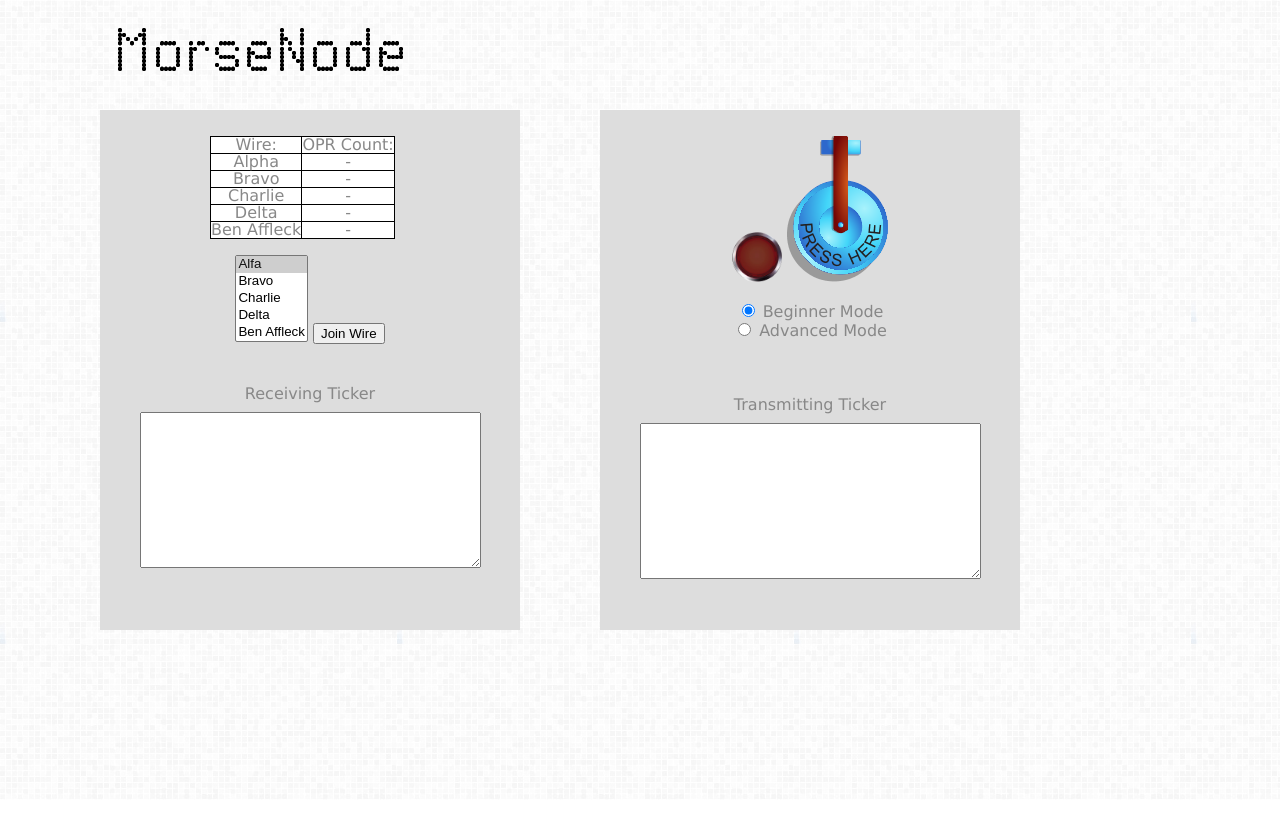
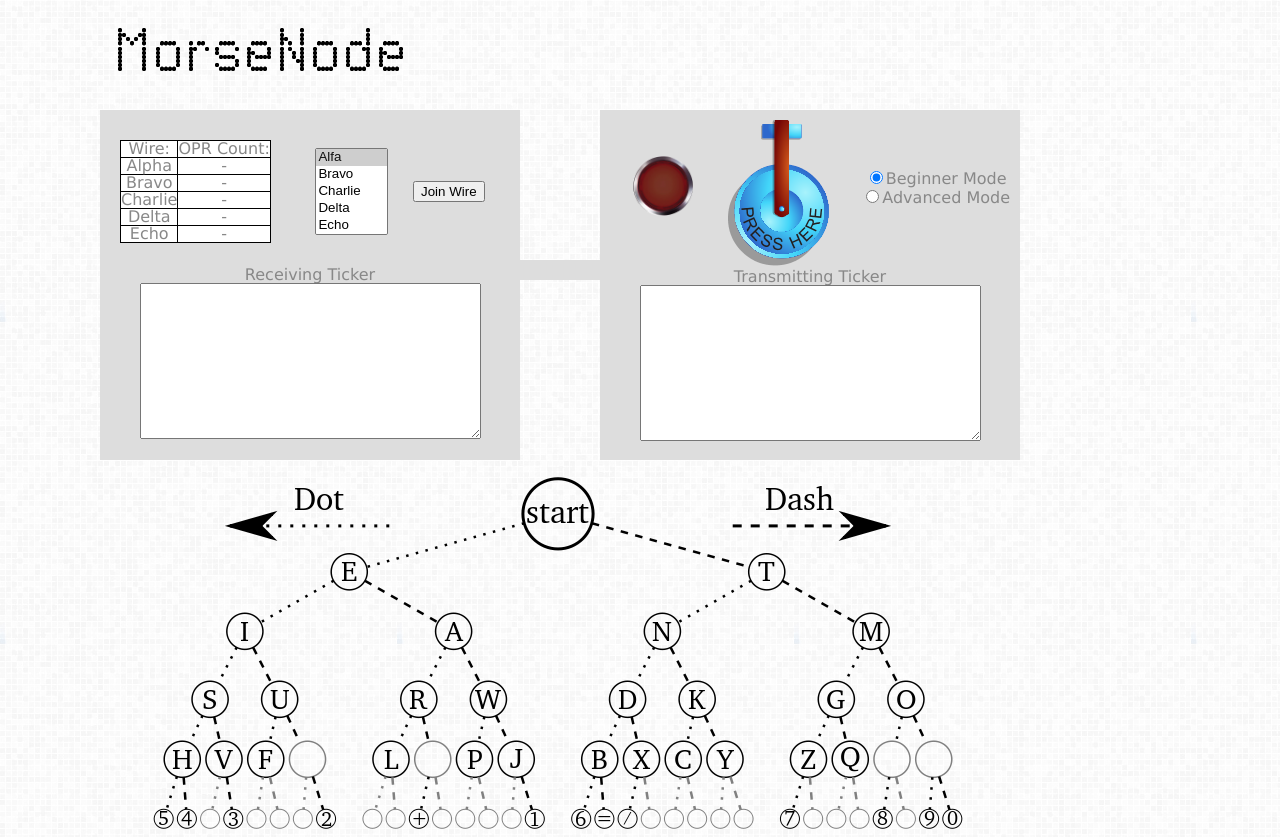
Before and after one commit to JamesMarcogliese/MorseNode, a website: page views/index.html in a window 1280 px wide. Before the commit the page ends 800 px from the top, so only its background shows below. Drawn offline with nearby package versions, Linux system fonts and the light colour scheme; files that its build step writes are made by us from their sources; no server answers; files whose address does not match are found by name.

Commit message:
Updated UI.

```diff
--- a/public/javascripts/morseNodeClient.js
+++ b/public/javascripts/morseNodeClient.js
@@ -9,7 +9,7 @@
 	var dotTone = new Howl({
 		urls: ['/sounds/dotTone.ogg']
 	});
-	var wiretable = document.getElementById('wiretable');
+	var wiretable = document.getElementById('wireTable');
 	var $dashDelay, $characterDelay;
 
 	//Populates the wire population table
@@ -31,7 +31,7 @@
 
 	//Changes selected room
 	function changeWire() {
-		selectedWire = getSelectedText('Wires');
+		selectedWire = getSelectedText('wires');
 		if (selectedWire === null){
 		return;
 		}
@@ -39,8 +39,8 @@
 			socket.emit("change wire", selectedWire);
 			oldSelectedWire = selectedWire;
 		}
-		document.getElementById('TickerIn').value = "";
-		document.getElementById('TickerOut').value = "";
+		document.getElementById('tickerIn').value = "";
+		document.getElementById('tickerOut').value = "";
 	}
 
 	//Fills the textArea with received data
@@ -51,7 +51,7 @@
 	//Sends out a space character when called
 	function appendSpace() {
 		socket.emit('send morse signal', "/");
-		addText('TickerOut', "/");
+		addText('tickerOut', "/");
     }
 
 	//Depending on mode selection, timings on transmission will change.
@@ -69,14 +69,14 @@
 	$( "input[type=radio]" ).on("click", getSelectedMode);
 
 	//Distinguishes between clicks and long clicks and sends corresponding morse code.
-    $( '#Clicker').mayTriggerLongClicks( {
+    $( '#clicker').mayTriggerLongClicks( {
 		delay: $dashDelay
     } ).on( 'longClick', function() {
 		socket.emit('send morse signal', "-");
-		addText('TickerOut',"-");
+		addText('tickerOut',"-");
     } ).on( 'click', function() {
 		socket.emit('send morse signal', ".");
-		addText('TickerOut',".");
+		addText('tickerOut',".");
     } );
 
 	//Gets signal from server.
@@ -86,25 +86,25 @@
 		} else if (msg === "-"){
 			dashTone.play();
 		}
-		addText('TickerIn',msg);
+		addText('tickerIn',msg);
     });
 
 	//Flashes the indicator light on and off as data is sent.
-	$('#Clicker').mousedown(function () {
+	$('#clicker').mousedown(function () {
 		var src = "/images/lighton.png";
-		$('#Light').attr("src", src);
+		$('#light').attr("src", src);
 		clearTimeout(spaceTimer);
 		return false;
     });
-    $('#Clicker').mouseup(function () {
+    $('#clicker').mouseup(function () {
 		spaceTimer = setTimeout(appendSpace, $characterDelay);
 		var src = "/images/lightoff.png";
-		$("#Light").attr("src", src);
+		$("#light").attr("src", src);
 		return false;
     });
-    $('#Clicker').mouseout(function () {
+    $('#clicker').mouseout(function () {
 		var src = "/images/lightoff.png";
-		$("#Light").attr("src", src);
+		$("#light").attr("src", src);
 		return false;
     });
 
--- a/public/stylesheets/style.css
+++ b/public/stylesheets/style.css
@@ -15,6 +15,19 @@ body {
 
 p {
     padding: 10px;
+}
+
+FORM {font-size: 0; }
+
+FORM DL {
+    display: inline-block;
+    font-size: 12pt;
+    vertical-align: top;
+    /*width: 200px;*/ /* Specify width if needed. */
+}
+
+table,th,td {
+	border: 1px solid black;
 }
 
 #wrapper {
@@ -35,16 +48,12 @@ p {
 	position:relative;
 }
 
-table,th,td {
-	border: 1px solid black;
-}
-
 #leftside {
 	position: absolute;
 	left: 0px;
 	top: 100px;
 	width: 400px;
-	height: 500px;
+	height: 330px;
 	background-color: rgb(221, 221, 221);
 	padding: 10px;
 	font-size: 12pt;
@@ -58,7 +67,7 @@ table,th,td {
 	left: 500px;
 	top: 100px;
 	width: 400px;
-	height: 500px;
+	height: 330px;
 	background-color: rgb(221, 221, 221);
 	padding: 10px;
 	font-size: 12pt;
@@ -67,12 +76,59 @@ table,th,td {
 	font-family: Verdana,Geneva,sans-serif;
 }
 
-#wiretable {
+.block {
+	position: absolute;
+	left: 400px;
+	top: 250px;
+	width: 100px;
+	height: 20px;
+	background-color: rgb(221, 221, 221);
+}
+
+#modes {
+	float: right;
+}
+#wireTable {
 	position: relative;
+	left: 10px;
+	top:20px;
+}
+
+#tickerIn {
+	position: relative;
+	top:-45px;
+}
+
+#tickerInLabel {
+	position: relative;
+	top:-45px;
+}
+
+#wires {
+	position: relative;
+	top: -75px;
+	left: 80px;
+}
+
+#changeButton {
+	position: relative;
+	top: -110px;
 	left: 100px;
 }
 
-#TickerIn {
+#light {
 	position: relative;
+	top: -50px;
+	left: -20px;
+}
 
+#clicker {
+	position: relative;
+	left: 10px;
 }
+
+#legend {
+	position: relative;
+	top: 390px;
+	left: 40px;
+}
--- a/views/index.html
+++ b/views/index.html
@@ -11,64 +11,50 @@
         </div>
         <div id="content">
 			<div id="leftside">
-				<br>
-				<table id="wiretable" bgcolor="white">
-				<tr>
-				<th>Wire:</th>
-				<th>OPR Count:</th>
-				</tr>
-				<tr>
-				<td>Alpha</td>
-				<td>-</td>
-				</tr>
-				<tr>
-				<td>Bravo</td>
-				<td>-</td>
-				</tr>
-				<tr>
-				<td>Charlie</td>
-				<td>-</td>
-				</tr>
-				<tr>
-				<td>Delta</td>
-				<td>-</td>
-				</tr>
-				<tr>
-				<td>Ben Affleck</td>
-				<td>-</td>
-				</tr>
+				<table id="wireTable" bgcolor="white">
+				<tr><th>Wire:</th><th>OPR Count:</th></tr>
+				<tr><td>Alpha</td><td>-</td></tr>
+				<tr><td>Bravo</td><td>-</td></tr>
+				<tr><td>Charlie</td><td>-</td></tr>
+				<tr><td>Delta</td><td>-</td></tr>
+				<tr><td>Echo</td><td>-</td></tr>
 				</table>
-				<br>
-				<select name="Wires" id="Wires" size="5">
+				<select name="Wires" id="wires" size="5">
 				<option value="Alfa" Selected>Alfa</option>
 				<option value="Bravo">Bravo</option>
 				<option value="Charlie">Charlie</option>
 				<option value="Delta">Delta</option>
+				<option value="Echo">Echo</option>
 				<option value="Ben Affleck">Ben Affleck</option>
 				</select>
-				<button type="button" onclick="changeWire();">Join Wire</button>
+				<button type="button" id="changeButton" onclick="changeWire();">Join Wire</button>
 				<br>
-				<br>
-				<br>
-				<p>Receiving Ticker</p>
-				<textarea rows="10" cols="40" id="TickerIn" wrap="hard" readonly></textarea>
+				<form>
+					<dl>
+						<dt><label for="tickerIn" id="tickerInLabel">Receiving Ticker</label>
+						<dd><textarea rows="10" cols="40" id="tickerIn" wrap="hard" readonly></textarea>
+					</dl>
+				</form>
 			</div>
 			<div id="rightside">
-				<br>
-				<img src="/images/lightoff.png" id="Light" alt="LightBulb" width="50" height="50">
-				<input type="image" id="Clicker" alt="MorseClicker" src="/images/button.png">
-				<br>
-				<br>
-				<input type="radio" name="mode" value="Beginner" checked> Beginner Mode
-				<br>
-				<input type="radio" name="mode" value="Advanced"> Advanced Mode
-				<br>
-				<br>
-				<br>
-				<br>
-				<p>Transmitting Ticker</p>
-				<textarea rows="10" cols="40" id="TickerOut" wrap="hard" readonly></textarea>
+				<img src="/images/lightoff.png" id="light" alt="LightBulb" width="60" height="60">
+				<input type="image" id="clicker" alt="MorseClicker" src="/images/button.png">
+				<div id="modes">
+					<br>
+					<br>
+					<br>
+					<label style="white-space: nowrap;"> <input type="radio" name="mode" value="Beginner" checked />Beginner Mode    </label><br>
+					<label style="white-space: nowrap;"> <input type="radio" name="mode" value="Advanced"/>Advanced Mode   </label>
+				</div>
+				<form>
+					<dl>
+						<dt><label for="tickerOut">Transmitting Ticker</label>
+						<dd><textarea rows="10" cols="40" id="tickerOut" wrap="hard" readonly></textarea>
+					</dl>
+				</form>
 			</div>
+			<img src="/images/836px-Morse-code-tree.svg.png" id="legend" alt="MorseLegend">
+			<div class="block"></div>
        </div>
     </div>
   <script src="//ajax.googleapis.com/ajax/libs/jquery/1.11.3/jquery.min.js" type="text/javascript"></script>
```
Also changed, not shown: app.js (+9 -3 lines), public/images/836px-Morse-code-tree.svg.png (added).
